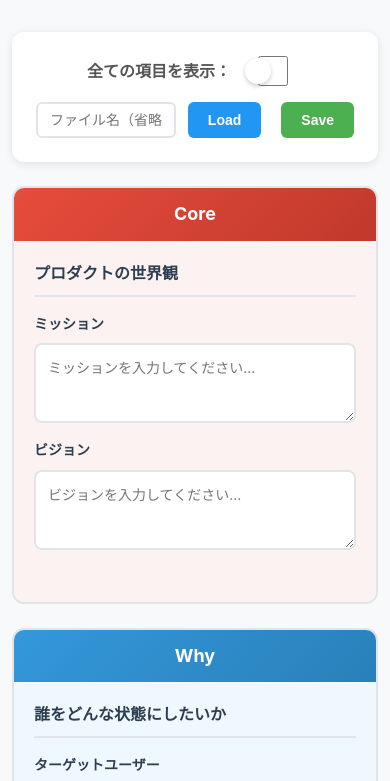
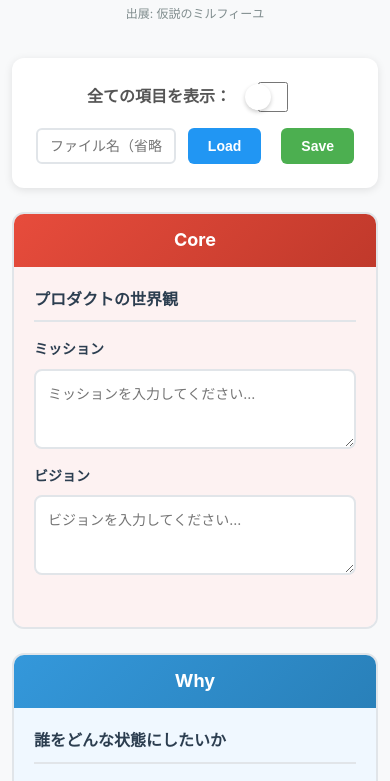
Before and after one commit to daqua-hub/ProductQuadLayerBuilder, a plain HTML site: page index.html in a window 390 px wide. Shown: the part 152-933 px from the top of the page. Drawn offline with Linux system fonts and the light colour scheme.

Commit message:
update:出展追加

```diff
--- a/index.html
+++ b/index.html
@@ -8,6 +8,9 @@
 </head>
 <body>
     <h1 class="main-title">Product Quad Layer Builder</h1>
+    <div class="reference-link">
+        <a href="https://note.com/ozyozyo/n/nc4a35eed9f37" target="_blank" rel="noopener noreferrer">出展: 仮説のミルフィーユ</a>
+    </div>
 
     <div class="container">
         <header class="controls-header">
--- a/style.css
+++ b/style.css
@@ -18,8 +18,26 @@ body {
     font-weight: 700;
     color: #2c3e50;
     text-align: center;
-    margin: 40px 0 30px 0;
+    margin: 40px 0 10px 0;
     padding: 0 20px;
+}
+
+/* リファレンスリンク */
+.reference-link {
+    text-align: center;
+    margin-bottom: 20px;
+}
+
+.reference-link a {
+    font-size: 14px;
+    color: #7f8c8d;
+    text-decoration: none;
+    transition: color 0.3s;
+}
+
+.reference-link a:hover {
+    color: #4CAF50;
+    text-decoration: underline;
 }
 
 .container {
@@ -329,6 +347,10 @@ main.layers-container {
         font-size: 24px;
     }
 
+    .reference-link a {
+        font-size: 12px;
+    }
+
     .layer-title {
         font-size: 18px;
         padding: 12px 16px;
```
